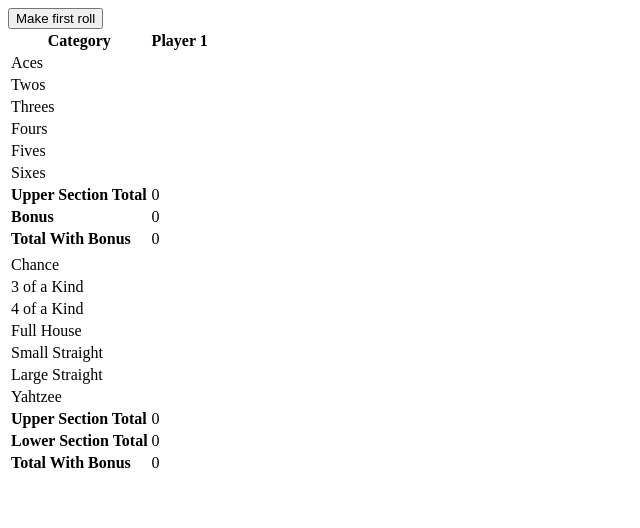
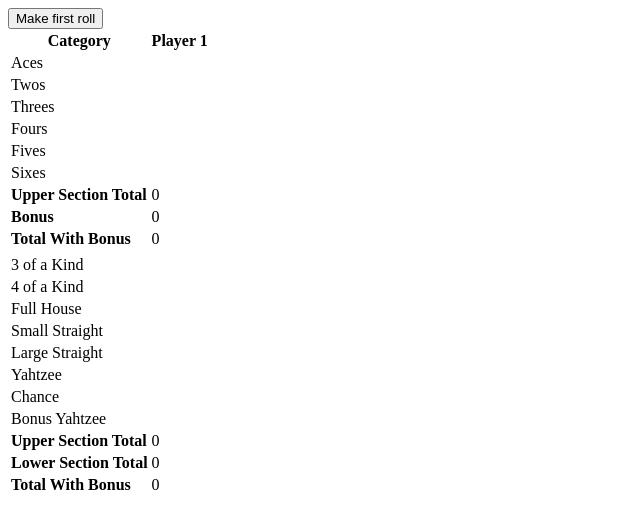
Before and after one commit to twzkraus/yahtzee, a React app: page / in a window 1280 px wide. Shown: the top 528 px of the page, without its empty margins (0-640 px from the left). Built offline with nearby package versions, Linux system fonts and the light colour scheme; the HTML template or start-up script is replaced by a standard one.

Commit message:
moves chance to below yahtzee on scorecard. Adds bonus yahtzee category, but bonus is not yet implemented

```diff
--- a/gameplay/userClass.js
+++ b/gameplay/userClass.js
@@ -7,13 +7,14 @@
     'fours': null,
     'fives': null,
     'sixes': null,
-    'chance': null,
     '3ok': null,
     '4ok': null,
     'fullHouse': null,
     'smallStraight': null,
     'largeStraight': null,
     'yahtzee': null,
+    'chance': null,
+    'bonusYahtzee': null,
   }
 }
 
--- a/src/components/ScoreCard.jsx
+++ b/src/components/ScoreCard.jsx
@@ -7,23 +7,23 @@
   'fours': 'Fours',
   'fives': 'Fives',
   'sixes': 'Sixes',
-  'chance': 'Chance',
   '3ok': '3 of a Kind',
   '4ok': '4 of a Kind',
   'fullHouse': 'Full House',
   'smallStraight': 'Small Straight',
   'largeStraight': 'Large Straight',
   'yahtzee': 'Yahtzee',
+  'chance': 'Chance',
+  'bonusYahtzee': 'Bonus Yahtzee',
 };
 
 const ScoreCard = ({ scores }) => {
-  debugger;
 
   let scoreArray = [];
   let runningTotal = 0;
   let upperScore, lowerScore, upperWithBonus, bonusAchieved;
   for (let key in scores) {
-    if (key === 'chance') {
+    if (key === '3ok') {
       scoreArray.push(['mid']);
       upperScore = runningTotal;
       upperWithBonus = upperScore;
--- a/src/components/ScoreForm.jsx
+++ b/src/components/ScoreForm.jsx
@@ -8,13 +8,14 @@
   'fours': 'Fours',
   'fives': 'Fives',
   'sixes': 'Sixes',
-  'chance': 'Chance',
   '3ok': '3 of a Kind',
   '4ok': '4 of a Kind',
   'fullHouse': 'Full House',
   'smallStraight': 'Small Straight',
   'largeStraight': 'Large Straight',
   'yahtzee': 'Yahtzee',
+  'chance': 'Chance',
+  'bonusYahtzee': 'Bonus Yahtzee',
 };
 
 const ScoreForm = ({ scores, handleFormSubmit }) => {
```
